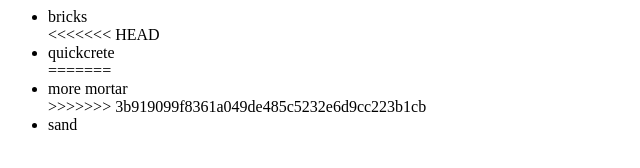
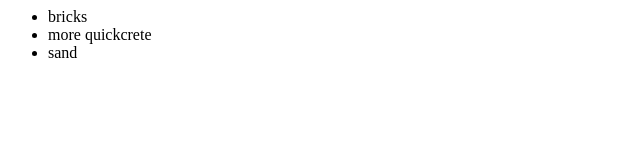
Before and after one commit to kylesrlee/kyle2, a plain HTML site: page index.html in a window 1280 px wide. Shown: the whole page, without its empty margins (0-640 px from the left). Drawn offline with Linux system fonts and the light colour scheme.

Commit message:
more quickcrete

```diff
--- a/index.html
+++ b/index.html
@@ -4,11 +4,7 @@
 		<div>
 			<ul>
 				<li>bricks</li>
-<<<<<<< HEAD
-				<li>quickcrete</li>
-=======
-				<li>more mortar</li>
->>>>>>> 3b919099f8361a049de485c5232e6d9cc223b1cb
+				<li>more quickcrete</li>
 				<li>sand</li>
 			</ul>
 		</div>
```
